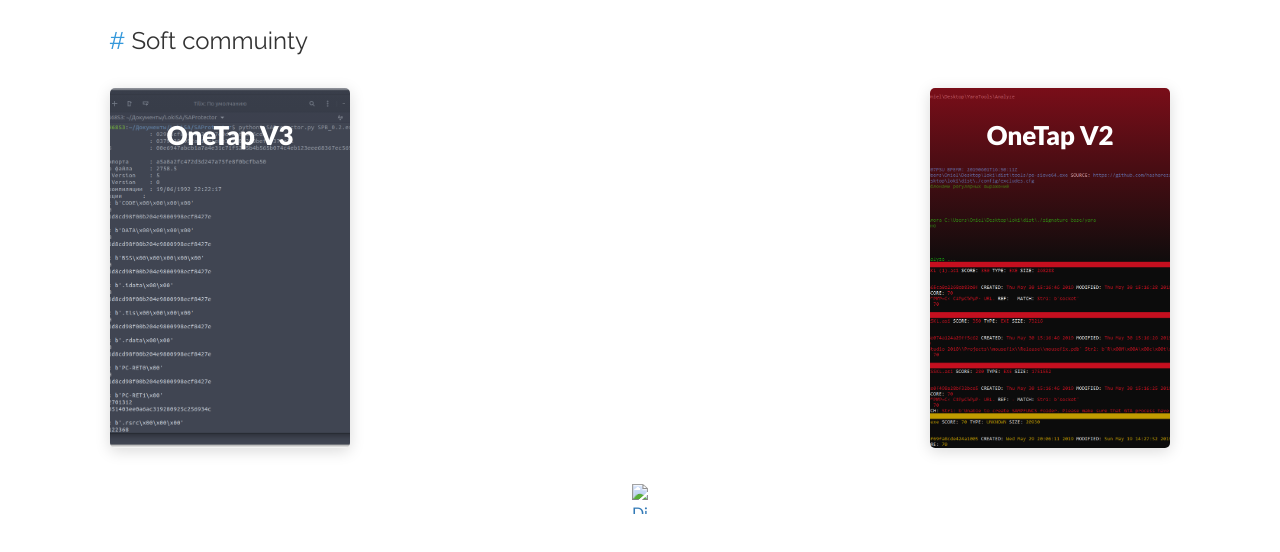
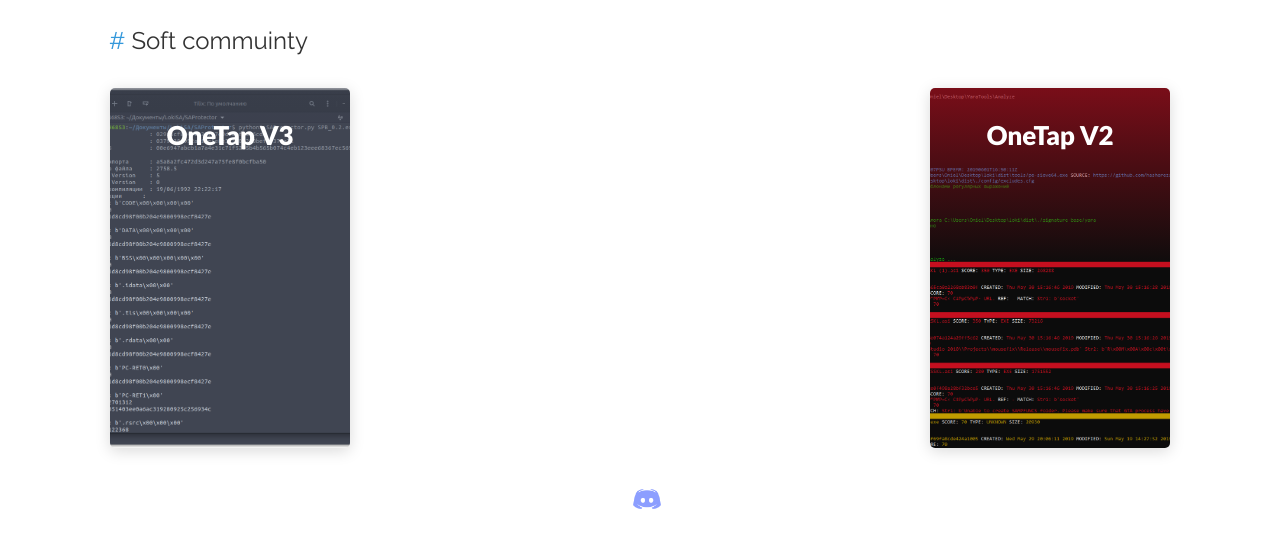
Before and after one commit to DeadFinder/DeadFinder.github.io, a plain HTML site: page index.html in a window 1280 px wide. Drawn offline with Linux system fonts and the light colour scheme; files whose address does not match are found by name.

Commit message:
Update index.html

```diff
--- a/index.html
+++ b/index.html
@@ -68,7 +68,7 @@
 			<div> -->
 			<footer class="footer footer--flex">
 				<a href="https://discord.gg/invite/WjJDGne6DC" class="footer__link">
-					<img class="footer__link-image footer__link-image--normal" src="img/social/discord.svg" alt="Discord">
+					<img class="footer__link-image footer__link-image--normal" src="img/social/discord.png" alt="Discord">
 				</a>
 			</footer>
 		</div>
```
